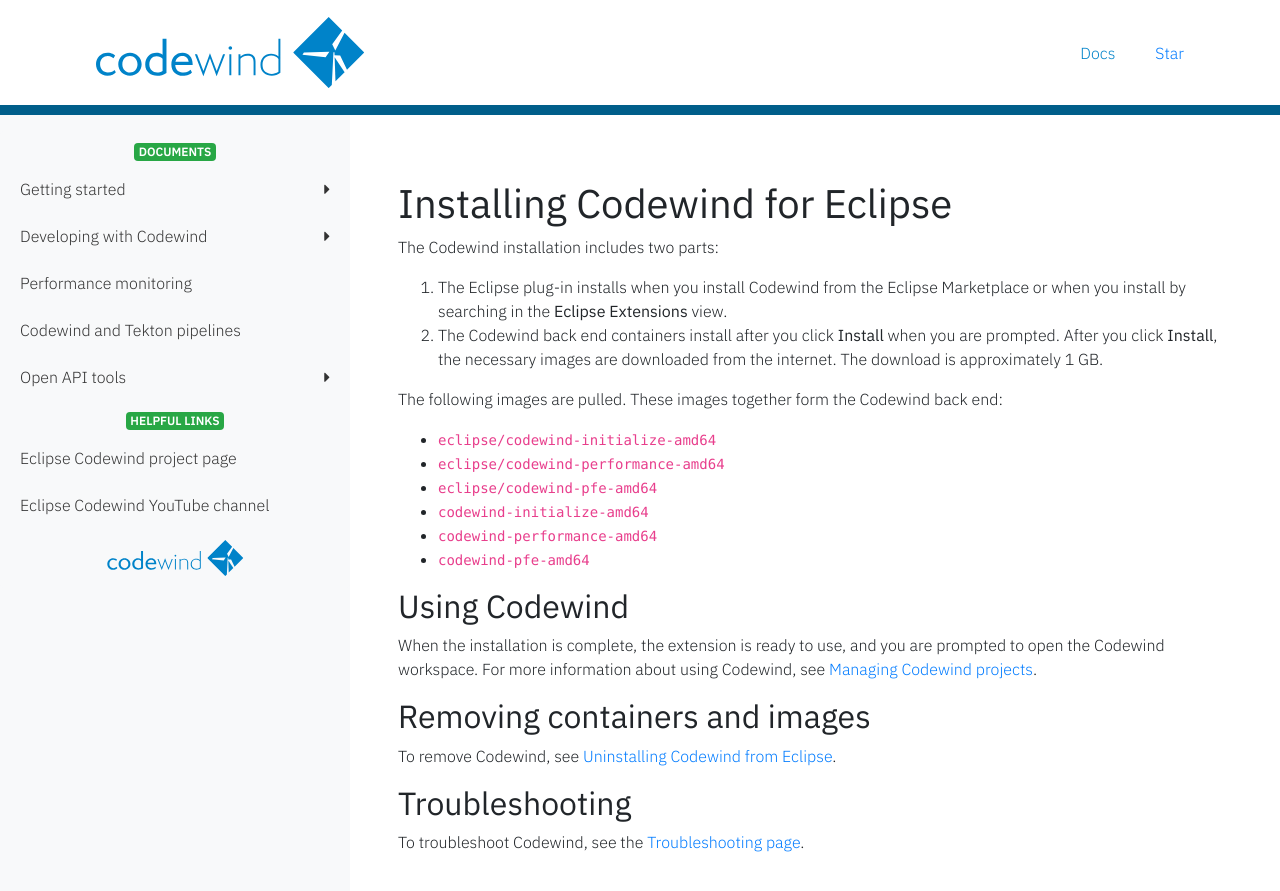
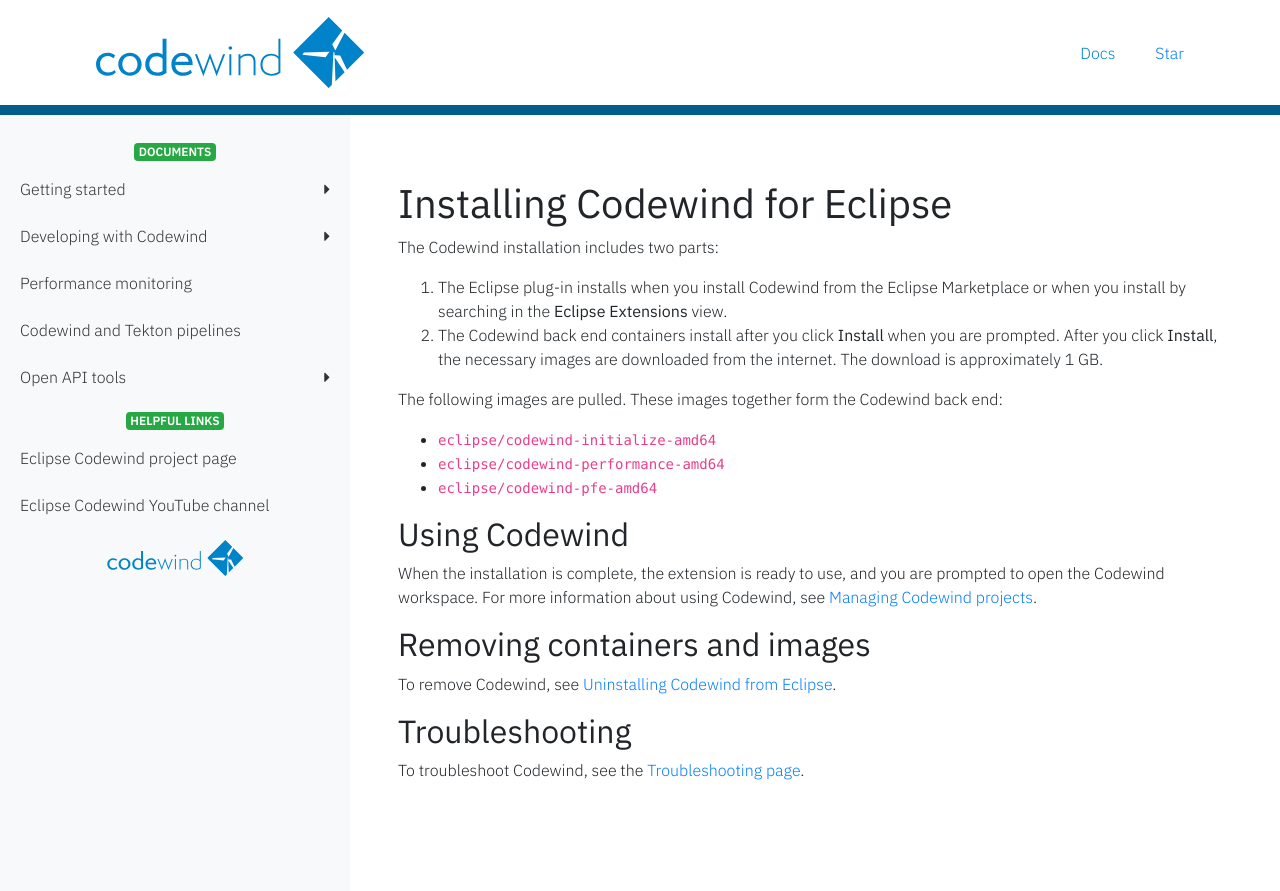
Before and after one commit to eclipse-archived/codewind-docs, a Jekyll site: the page built from docs/_documentations/mdt-eclipse-installinfo.md, in a window 1280 px wide and 900 px high. Shown: the top 891 px of the window. Built offline with Jekyll 4.4.1, drawn with Linux system fonts in a browser that asks for light colours; nearby versions of some CDN libraries.

Commit message:
Removed unneeded lines
Signed-off-by: Sarah Ishida <sishida@us.ibm.com>

```diff
--- a/docs/_documentations/mdt-eclipse-installinfo.md
+++ b/docs/_documentations/mdt-eclipse-installinfo.md
@@ -20,9 +20,6 @@ The following images are pulled. These images together form the Codewind back en
 - `eclipse/codewind-initialize-amd64`
 - `eclipse/codewind-performance-amd64`
 - `eclipse/codewind-pfe-amd64`
-- `codewind-initialize-amd64`
-- `codewind-performance-amd64`
-- `codewind-pfe-amd64`
 
 ## Using Codewind
 When the installation is complete, the extension is ready to use, and you are prompted to open the Codewind workspace. For more information about using Codewind, see [Managing Codewind projects](mdteclipsemanagingprojects.html).
```
Also changed, not shown: docs/_documentations/mdt-vsc-installinfo.md (+0 -3 lines).
